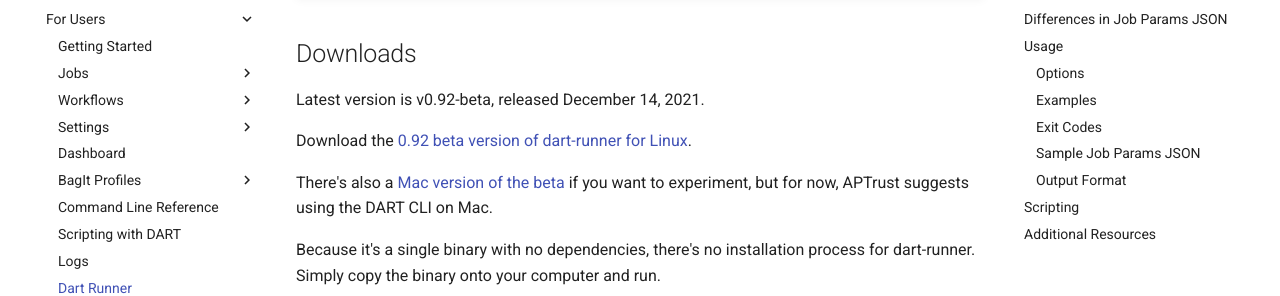
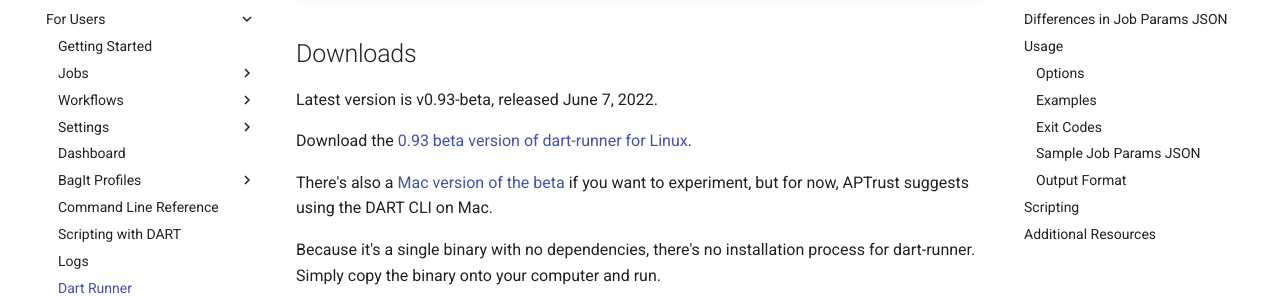
Before and after one commit to APTrust/dart-docs, an MkDocs documentation site: the page built from docs/users/dart_runner.md, in a window 1280 px wide and 900 px high, scrolled down 581 px. Shown: the part 170-466 px from the top of the window. Built offline with MkDocs 1.6.1 and Material for MkDocs 9.7.7, drawn with Linux system fonts in a browser that asks for light colours; comment, search, counter and statistics services are not loaded.

Commit message:
Updated DART Runner version and links

```diff
--- a/docs/users/dart_runner.md
+++ b/docs/users/dart_runner.md
@@ -18,11 +18,11 @@
 
 ## Downloads
 
-Latest version is v0.92-beta, released December 14, 2021.
+Latest version is v0.93-beta, released June 7, 2022.
 
-Download the [0.92 beta version of dart-runner for Linux](https://s3.amazonaws.com/aptrust.public.download/dart-runner/v.0.92-beta/linux-x64/dart-runner).
+Download the [0.93 beta version of dart-runner for Linux](https://s3.amazonaws.com/aptrust.public.download/dart-runner/v0.93-beta/linux-x64/dart-runner).
 
-There's also a [Mac version of the beta](https://s3.amazonaws.com/aptrust.public.download/dart-runner/v.0.92-beta/mac-x64/dart-runner) if you want to experiment, but for now, APTrust suggests using the DART CLI on Mac.
+There's also a [Mac version of the beta](https://s3.amazonaws.com/aptrust.public.download/dart-runner/v0.93-beta/mac-x64/dart-runner) if you want to experiment, but for now, APTrust suggests using the DART CLI on Mac.
 
 Because it's a single binary with no dependencies, there's no installation process for dart-runner. Simply copy the binary onto your computer and run.
 
```
